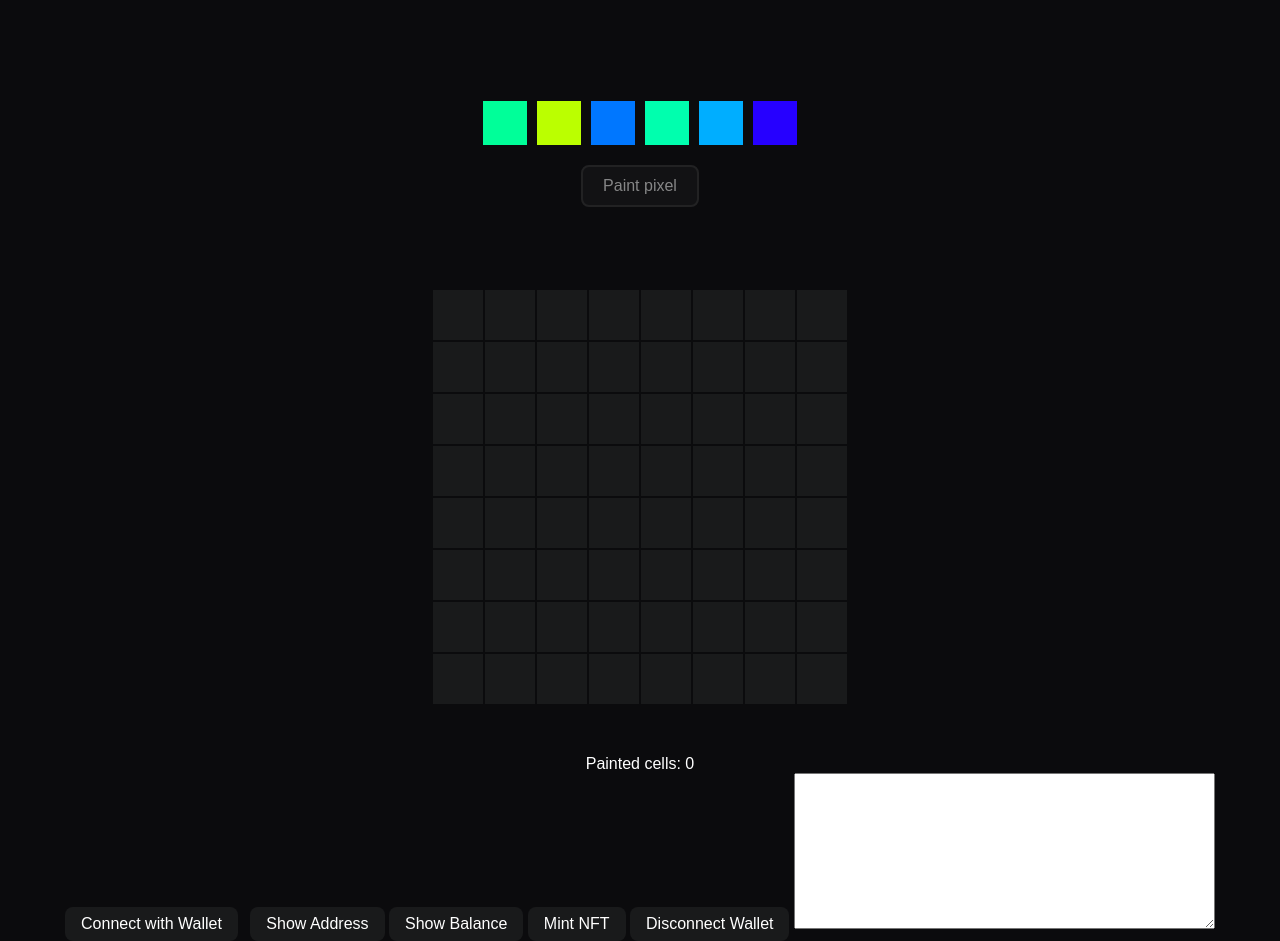
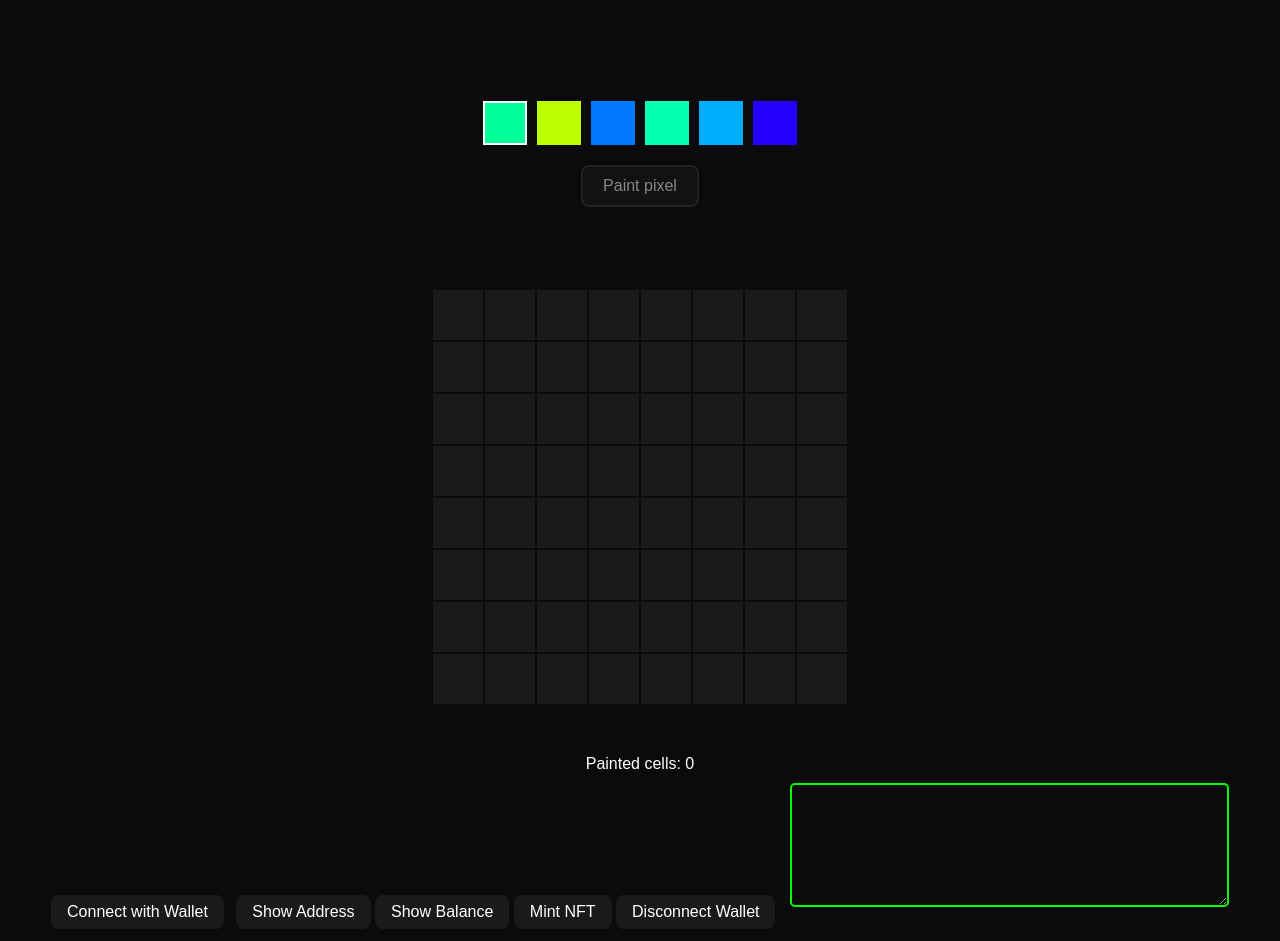
Before and after one commit to vaisi/pixel-replit, a website with bundled scripts: page public/index.html in a window 1280 px wide. Shown: the part 139-1080 px from the top of the page. Built offline with nearby package versions, Linux system fonts and the light colour scheme; files whose address does not match are found by name.

Commit message:
improved output textarea appearance

```diff
--- a/public/index.html
+++ b/public/index.html
@@ -28,7 +28,7 @@
   <button id="mint-nft-btn">Mint NFT</button>
   <button id="disconnect-wallet-btn">Disconnect Wallet</button>
 
-  <textarea id="output" rows="10" cols="50"></textarea>
+  <textarea id="output" rows="10" cols="50" readonly></textarea>
 
   <!-- <script src="scripts/socket.io.min.js"></script> -->
   <script src="scripts/algosdk.min.js"></script>
--- a/public/scripts/colorPalette.js
+++ b/public/scripts/colorPalette.js
@@ -19,12 +19,11 @@ colorPalette.className = 'color-palette';
 // Generate a random neon color palette
 for (let i = 0; i < 6; i++) {
   const color = randomNeonColor();
-  if (i === 0) selectedColor = color;
-
   const colorElement = document.createElement('div');
   colorElement.className = 'color';
   colorElement.style.backgroundColor = color;
   colorPalette.appendChild(colorElement);
+  if (i === 0) selectColorFromPalette(colorElement);;
 
   // Add click event listener to select color
   colorElement.addEventListener('click', () => {
@@ -32,8 +31,11 @@ for (let i = 0; i < 6; i++) {
     if (previousSelectedColor) {
       previousSelectedColor.classList.remove('selected-color');
     }
-
-    colorElement.classList.add('selected-color');
-    selectedColor = color;
+    selectColorFromPalette(colorElement);
   });
 }
+
+function selectColorFromPalette(colorElement) {
+  colorElement.classList.add('selected-color');
+  selectedColor = colorElement.style.backgroundColor;
+}
--- a/public/scripts/gridHandleServerEvents.js
+++ b/public/scripts/gridHandleServerEvents.js
@@ -20,7 +20,7 @@ socket.on("updateGridState", (serverGridState) => {
 });
 
 socket.on("paint", (data) => {
-  log("A user painted a pixel: " + socket.id + " " + data.index + " " + data.color);
+  log("A user painted pixel: " + data.index);
   cells[data.index].style.backgroundColor = data.color;
   updatePaintedCellsCount(data.paintedCellsCounter);
 });
--- a/public/scripts/utilities.js
+++ b/public/scripts/utilities.js
@@ -19,8 +19,9 @@ export const log = (...messages) => {
   for (let i = 0; i < messages.length; i++) {
     message += messages[i] + ' ';
   }
-  // const output = document.getElementById("output");
-  document.getElementById('output').value += message.trim() + '\n';
+  const output = document.getElementById("output");
+  output.value += message.trim() + '\n';
+  output.scrollTop = output.scrollHeight;
 };
 
 
--- a/public/styles/grid.css
+++ b/public/styles/grid.css
@@ -81,3 +81,23 @@
 #paint-pixel-btn:enabled {
   opacity: 1;
 }
+
+#output {
+  background-color: transparent;
+  color: hsl(120, 100%, 50%);
+  margin: 10px 0 10px 10px;
+  padding: 10px;
+  border: 2px solid hsl(120, 100%, 50%);
+  border-radius: 5px;
+  overflow-y: scroll;
+  height: 100px;
+}
+
+#output::-webkit-scrollbar {
+  width: 10px;
+  background-color: transparent;
+}
+
+#output::-webkit-scrollbar-thumb {
+  background-color: hsl(120, 100%, 50%);
+}
```
Also changed, not shown: public/scripts/view.js (added).
